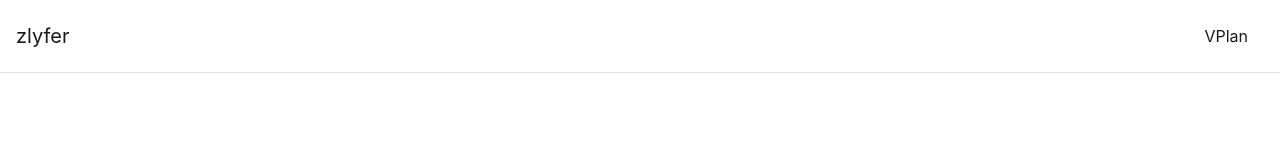
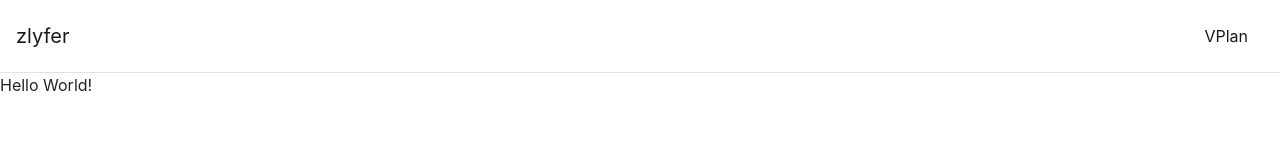
Before and after one commit to zlyfer/zlyfer-vebsite, a Vue app: page /vplan in a window 1280 px wide. Shown: the top 163 px of the page. Built offline with nearby package versions, Linux system fonts and the light colour scheme.

Commit message:
test update

```diff
--- a/src/views/vplan.vue
+++ b/src/views/vplan.vue
@@ -1,5 +1,5 @@
 <template>
-	<div />
+	<p>Hello World!</p>
 </template>
 
 <script>
```
